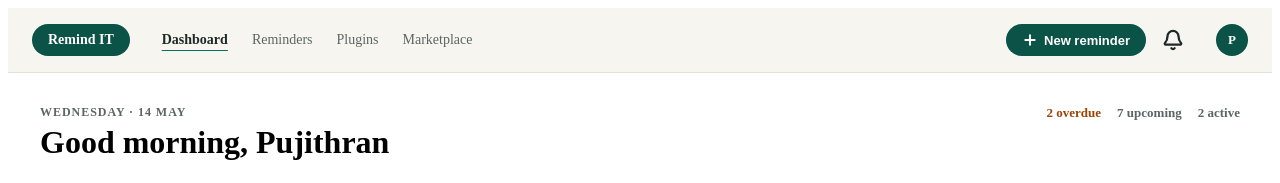
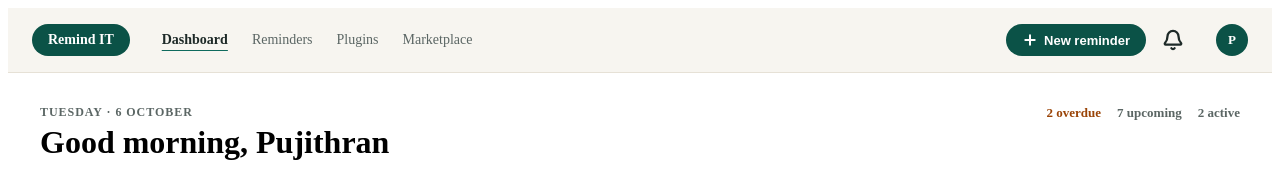
Before and after one commit to Pujithran/Remind-IT, a React (Vite) app: page / in a window 1280 px wide. Shown: the top 183 px of the page. Built offline with nearby package versions, Linux system fonts and the light colour scheme.

Commit message:
Replacing placeholders with veriables in dashboard

```diff
--- a/src/pages/Dashboard.css
+++ b/src/pages/Dashboard.css
@@ -9,6 +9,7 @@
     font-weight: 700;
     letter-spacing: 0.08em;
     color: var(--rt-muted);
+    text-transform: uppercase;
 }
 
 .dashboard__greeting h1 {
--- a/src/pages/Dashboard.jsx
+++ b/src/pages/Dashboard.jsx
@@ -16,6 +16,18 @@ export default function Dashboard() {
         { id: 4, name: "Medication & health", installs: "8k", rating: "4.6", status: "Premium" },
     ];
 
+    const userName = "Pujithran";
+
+    const now = new Date();
+    const weekday = now.toLocaleDateString("en-GB", { weekday: "long" });
+    const dayMonth = now.toLocaleDateString("en-GB", { day: "numeric", month: "long" });
+    const dateLabel = weekday + " · " + dayMonth;
+
+    const hour = now.getHours();
+    const greeting = hour < 12 ? "Good morning" : hour < 18 ? "Good afternoon" : "Good evening";
+
+    const activeCount = plugins.filter((plugin) => plugin.status === "Active").length;
+
     const notifications = [
         { id: 1, text: "Urban Ecology essay due in 4 hours", urgent: true },
         { id: 2, text: "Road tax renews in 6 days", urgent: false },
@@ -26,14 +38,14 @@ export default function Dashboard() {
 
             <div className="dashboard__header">
                 <div className="dashboard__greeting">
-                    <div className="dashboard__date">WEDNESDAY · 14 MAY</div>
-                    <h1>Good morning, Pujithran</h1>
+                    <div className="dashboard__date">{dateLabel}</div>
+                    <h1>{greeting}, {userName}</h1>
             </div>
 
             <div className="dashboard__stats">
                 <span className="dashboard__stat dashboard__stat--overdue">2 overdue</span>
                 <span className="dashboard__stat">7 upcoming</span>
-                <span className="dashboard__stat">2 active</span>
+                <span className="dashboard__stat">{activeCount} active</span>
             </div>
         </div>
 
```
